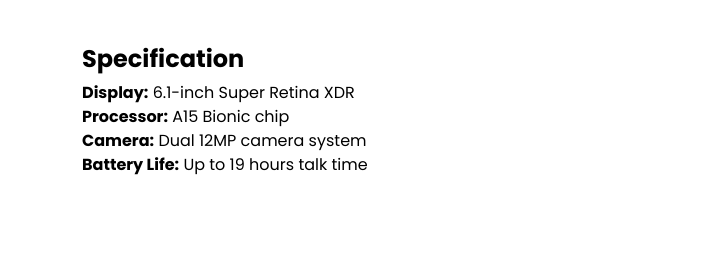
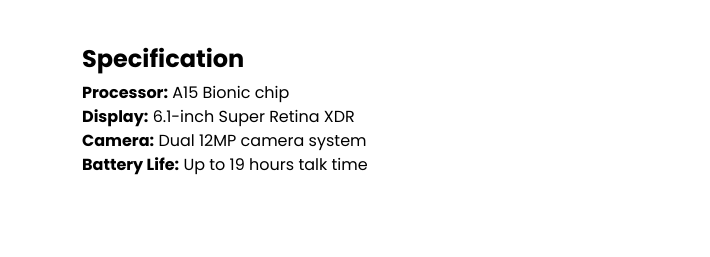
Before and after one commit to DarrenGuev/Iphone-13, a plain HTML site: page index.html in a window 1280 px wide. Shown: the part 435-692 px from the top of the page, 0-710 px from the left. Drawn offline with nearby package versions, Linux system fonts and the light colour scheme.

Commit message:
second commit

```diff
--- a/index.html
+++ b/index.html
@@ -22,8 +22,7 @@
         <nav class="navbar bg-body-tertiary px-md-5 px-sm-4 shadow">
             <div class="container-fluid">
                 <a class="navbar-brand" href="#">
-                    <img src="images/apple.png" alt="Logo" width="40" height="34"
-                        class="d-inline-block align-text-top">
+                    <img src="images/apple.png" alt="Logo" width="40" height="34" class="d-inline-block align-text-top">
                     Iphone 13
                 </a>
             </div>
@@ -35,16 +34,14 @@
                     <p class="lead mb-5"> features a sleek design, advanced dual-camera system, and the powerful A15
                         Bionic chip. It offers improved battery life and vibrant Super Retina XDR display for an
                         enhanced user experience.</p>
-            <div class="row">
-                <div class="col text-center text-center text-md-start">
+                    <div class="col text-black">
                         <h4 class="fw-bold">Specification</h4>
                         <ul class="list-unstyled">
+                            <li><strong>Processor:</strong> A15 Bionic chip</li>
                             <li><b>Display:</b> 6.1-inch Super Retina XDR</li>
-                        <li><strong>Processor:</strong> A15 Bionic chip</li>
                             <li><strong>Camera:</strong> Dual 12MP camera system</li>
                             <li><strong>Battery Life:</strong> Up to 19 hours talk time</li>
                         </ul>
-                </div>
                     </div>
                 </div>
                 <div class="col-md-6 text-center px-4 align-items-center">
```
Lines whose indentation alone changed are shown as unchanged.
